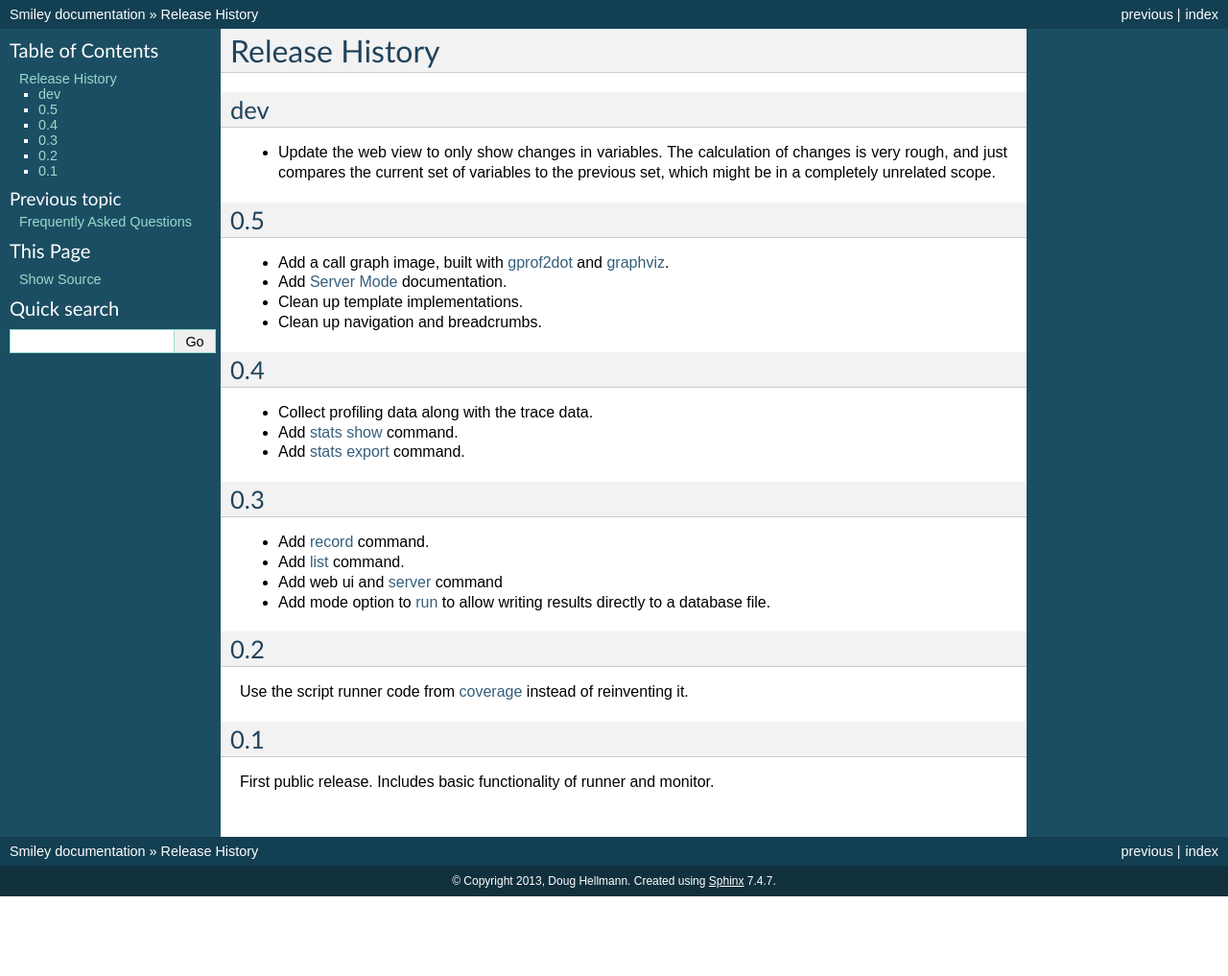
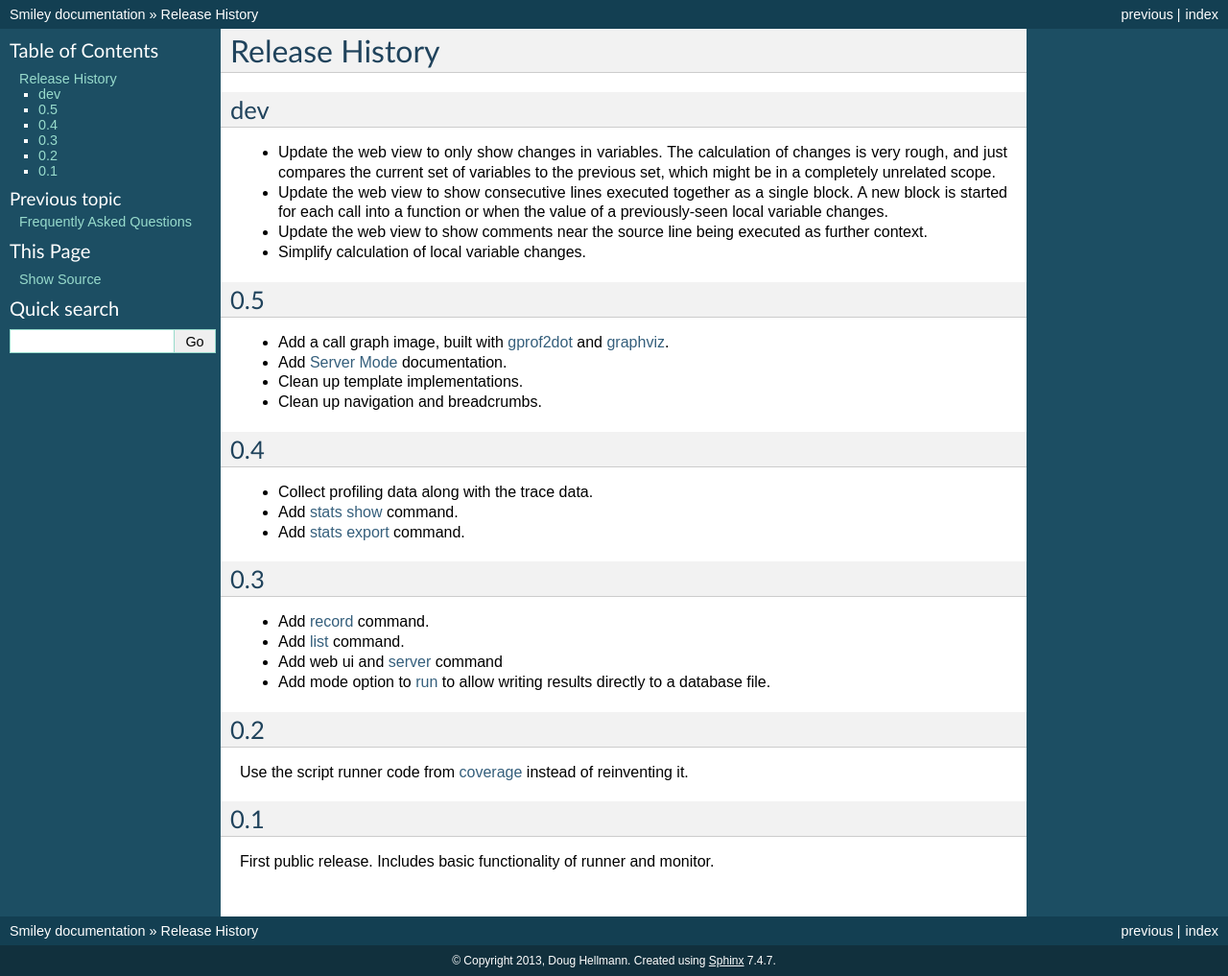
Before and after one commit to smiley-debugger/smiley, a Sphinx documentation site: the page built from docs/source/history.rst, in a window 1280 px wide. Shown: the whole page at 96% size. Built offline with Sphinx 7.4.7, drawn with Linux system fonts in a browser that asks for light colours; before the commit the page ends 934 px from its top, so only the background shows below that.

Commit message:
update history
Change-Id: Ib18547fa8d503f9247df0edbb109b9bf5fa81006

```diff
--- a/docs/source/history.rst
+++ b/docs/source/history.rst
@@ -9,6 +9,12 @@ dev
   calculation of changes is very rough, and just compares the current
   set of variables to the previous set, which might be in a completely
   unrelated scope.
+- Update the web view to show consecutive lines executed together as a
+  single block. A new block is started for each call into a function
+  or when the value of a previously-seen local variable changes.
+- Update the web view to show comments near the source line being
+  executed as further context.
+- Simplify calculation of local variable changes.
 
 0.5
 ===
```
